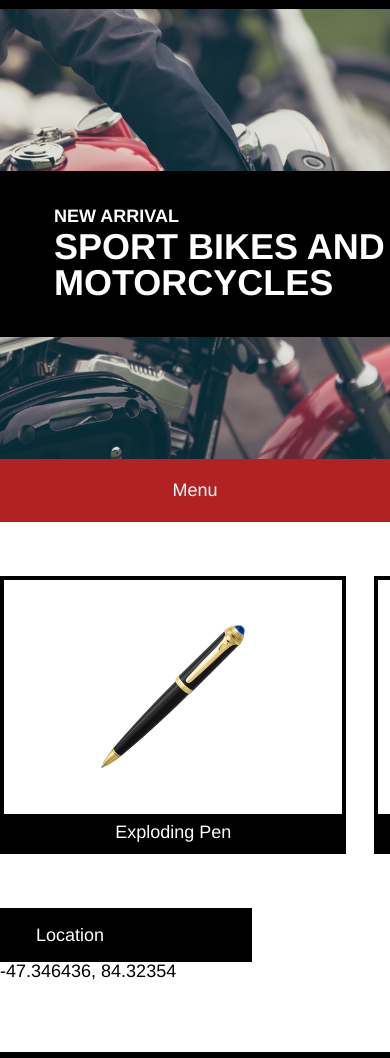
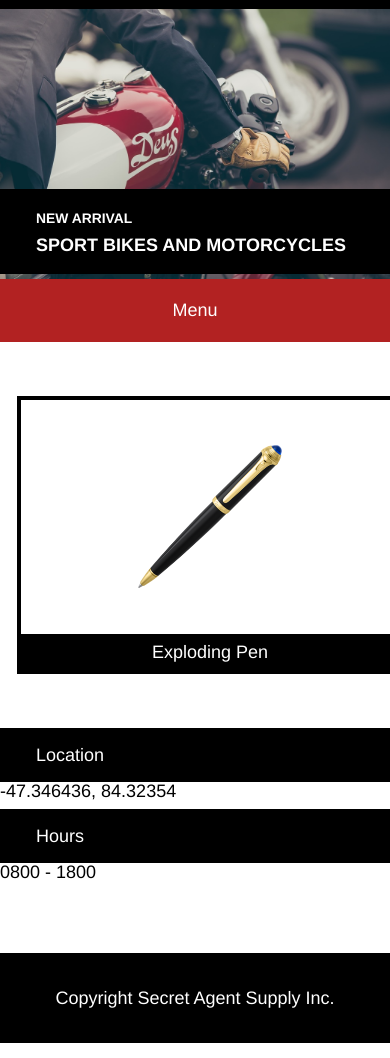
Before and after one commit to arcolion/SecretAgentSupply, a plain HTML site: page index.html in a window 390 px wide. Shown: the part 42-1100 px from the top of the page. Drawn offline with Linux system fonts and the light colour scheme.

Commit message:
Ready for phones

```diff
--- a/resources/css/style.css
+++ b/resources/css/style.css
@@ -46,6 +46,7 @@ header {
   background-repeat: no-repeat;
   background-position: center;
   background-size: cover;
+  line-height: 2.25rem;
 }
 
 /* Text on the banner is positioned absolute to give it an exact position in its container */
@@ -178,3 +179,47 @@ footer {
     width: 720px;
   }
 }
+
+@media only screen and (max-width: 470px) {
+  .banner  {
+    height: 15rem;
+    line-height: 1.25rem;
+  }
+  .banner_text {
+    font-size: 0.77rem;
+    margin-top: 10rem;
+    width: 100%;
+    padding: 1rem 2rem 1rem 2rem;
+  }
+  .banner_text h1 {
+    font-size: 1rem;
+  }
+  .item {
+    width: 90%;
+  }
+  .glasses {
+    display: none;
+  }
+  .watch {
+    display: none;
+  }
+  .main {
+    justify-content: center;
+  }
+  .main.container {
+    width: 420px;
+  }
+  .contact.container {
+    width: 420px;
+    flex-direction: column;
+  }
+  .location, .hours {
+    width: 100%;
+  }
+  .hours {
+    margin-top: 0.5rem;
+  }
+  footer {
+    text-align: center;
+  }
+}
```
